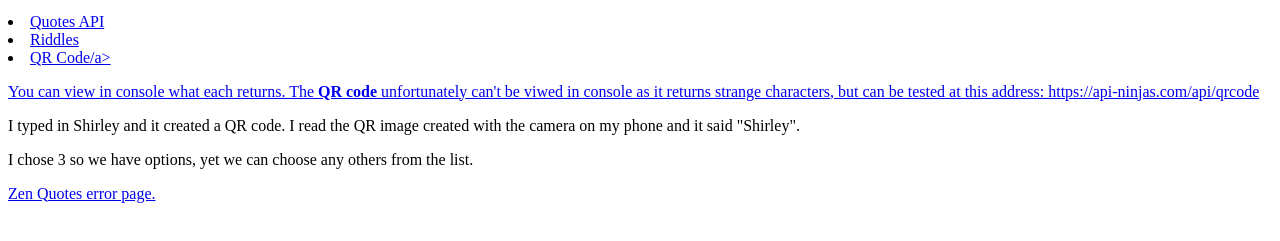
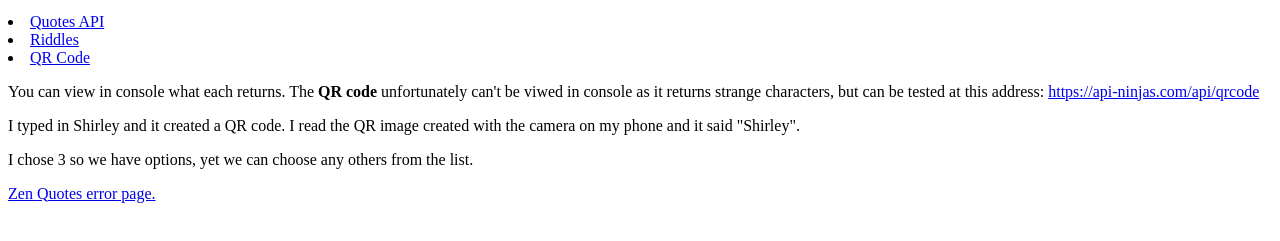
Before and after one commit to shirleyama/project-1-resources, a plain HTML site: page api-search/index.html in a window 1280 px wide. Shown: the part 155-396 px from the top of the page. Drawn offline with nearby package versions, Linux system fonts and the light colour scheme; no server answers.

Commit message:
edited urls

```diff
--- a/api-search/index.html
+++ b/api-search/index.html
@@ -26,7 +26,7 @@
     <li><a href="https://api-ninjas.com/api/riddles" target="_blank"
       >Riddles</a> </li>
     <li><a href="https://api-ninjas.com/api/qrcode" target="_blank"
-      >QR Code/a> </li>
+      >QR Code</a> </li>
     <p>
       You can view in console what each returns. The
       <b>QR code</b> unfortunately can't be viwed in console as it returns
```
